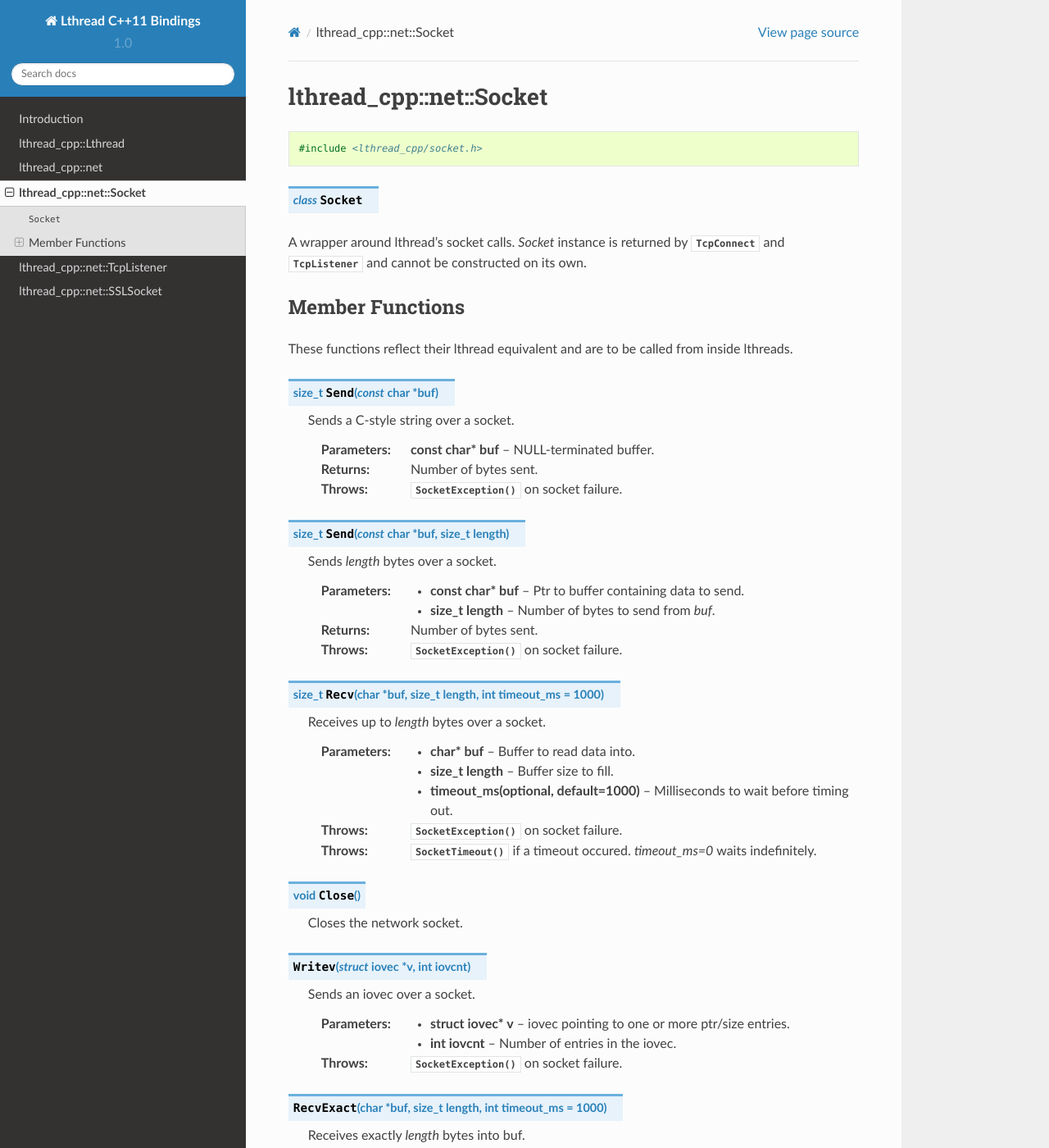
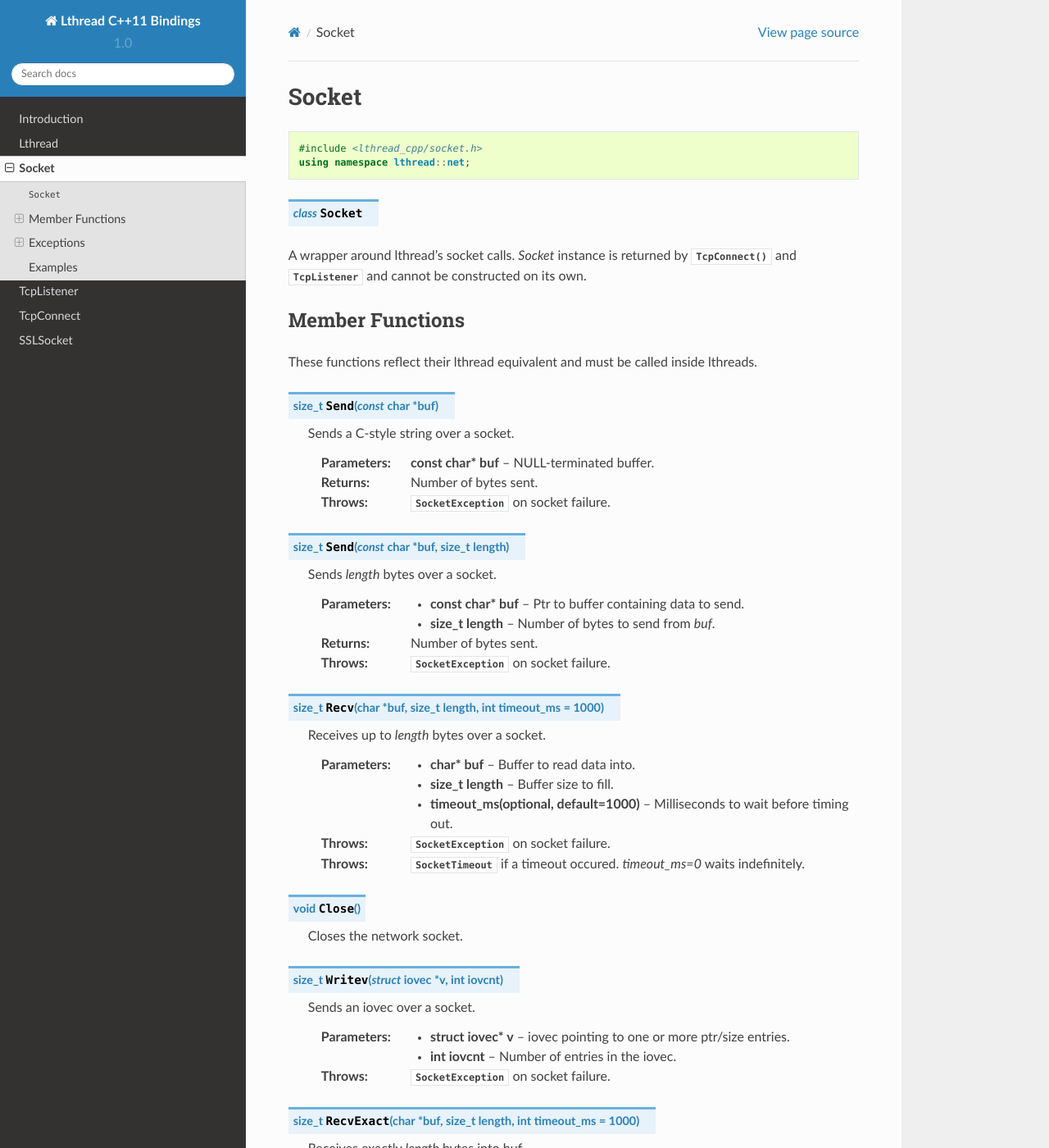
Before and after one commit to halayli/lthread_cpp, a Sphinx documentation site: the page built from docs/socket.rst, in a window 1280 px wide and 1400 px high. Shown: the whole window at 82% size. Built offline with Sphinx 7.4.7 and the Read the Docs theme 2.0.0, drawn with Linux system fonts in a browser that asks for light colours; some of the changed text lies outside the part shown.

Commit message:
reorg docs

```diff
--- a/docs/index.rst
+++ b/docs/index.rst
@@ -5,9 +5,9 @@
 
     intro
     lthread
-    net_functions
     socket
     listener
+    tcp_connect
     ssl
 
 .. _feature-docs:
--- a/docs/socket.rst
+++ b/docs/socket.rst
@@ -1,21 +1,19 @@
-lthread_cpp::net::Socket
-========================
+Socket
+======
 
 .. code-block:: cpp
 
     #include <lthread_cpp/socket.h>
-
-
-.. cpp:namespace:: lthread_cpp
+    using namespace lthread::net;
 
 .. cpp:class:: Socket
 
-A wrapper around lthread's socket calls. `Socket` instance is returned by :cpp:class:`TcpConnect` and :cpp:class:`TcpListener` and cannot be constructed on its own.
+A wrapper around lthread's socket calls. `Socket` instance is returned by :cpp:func:`TcpConnect` and :cpp:class:`TcpListener` and cannot be constructed on its own.
 
 Member Functions
 ----------------
 
-These functions reflect their lthread equivalent and are to be called from inside lthreads.
+These functions reflect their lthread equivalent and must be called inside lthreads.
 
 .. cpp:function:: size_t Send(const char* buf)
 
@@ -24,7 +22,7 @@
     :param const char* buf: NULL-terminated buffer.
 
     :return: Number of bytes sent.
-    :throws: :cpp:class:`SocketException()` on socket failure.
+    :throws: :cpp:class:`SocketException` on socket failure.
 
 .. cpp:function:: size_t Send(const char* buf, size_t length)
 
@@ -34,7 +32,7 @@
     :param size_t length: Number of bytes to send from `buf`.
 
     :return: Number of bytes sent.
-    :throws: :cpp:class:`SocketException()` on socket failure.
+    :throws: :cpp:class:`SocketException` on socket failure.
 
 .. cpp:function:: size_t Recv(char* buf, size_t length, int timeout_ms=1000)
 
@@ -44,23 +42,23 @@
     :param size_t length: Buffer size to fill.
     :param timeout_ms(optional, default=1000): Milliseconds to wait before timing out.
 
-    :throws: :cpp:class:`SocketException()` on socket failure.
-    :throws: :cpp:class:`SocketTimeout()` if a timeout occured. `timeout_ms=0` waits indefinitely.
+    :throws: :cpp:class:`SocketException` on socket failure.
+    :throws: :cpp:class:`SocketTimeout` if a timeout occured. `timeout_ms=0` waits indefinitely.
 
 .. cpp:function:: void Close()
 
     Closes the network socket.
 
-.. cpp:function:: Writev(struct iovec* v, int iovcnt)
+.. cpp:function:: size_t Writev(struct iovec* v, int iovcnt)
 
     Sends an iovec over a socket.
 
     :param struct iovec* v: iovec pointing to one or more ptr/size entries.
     :param int iovcnt: Number of entries in the iovec.
 
-    :throws: :cpp:class:`SocketException()` on socket failure.
+    :throws: :cpp:class:`SocketException` on socket failure.
 
-.. cpp:function:: RecvExact(char* buf, size_t length, int timeout_ms=1000)
+.. cpp:function:: size_t RecvExact(char* buf, size_t length, int timeout_ms=1000)
 
     Receives exactly `length` bytes into buf.
 
@@ -95,7 +93,7 @@
 
 .. cpp:function:: int fd() const
 
-    Returns the fd wrapped in the :cpp:class:`Socket()` instance.
+    Returns the fd wrapped in the :cpp:class:`Socket` instance.
 
 .. cpp:function:: std::string Ip() const
 
@@ -111,9 +109,31 @@
 
     Moves a socket from one instance to another.
 
+
 .. note:: Socket objects are movable but not copyable.
 
+Exceptions
+----------
+
+SocketTimeout
+^^^^^^^^^^^^^
+.. cpp:class:: SocketTimeout
+
+    Empty class raised on socket timeout operations.
+
+SocketException
+^^^^^^^^^^^^^^^
+.. cpp:class:: SocketException
+
+    Inherits std::exception(), raised on socket errors.
+
+Examples
+--------
+
 .. code-block:: cpp
+
+    using namespace lthread;
+    using namespace lthread::net;
 
     void Run()
     {
--- a/docs/net_functions.rst
+++ b/docs/tcp_connect.rst
@@ -1,17 +1,10 @@
-lthread_cpp::net
-================
+TcpConnect
+==========
 
 .. code-block:: cpp
 
     #include <lthread_cpp/socket.h>
 
-.. cpp:namespace:: lthread_cpp::net
-
-Functions & Exceptions
-----------------------
-
-TcpConnect
-^^^^^^^^^^
 .. cpp:function:: Socket TcpConnect(const std::string& host_or_ip, short port, int timeout_ms=1000)
 
     Connects to a remote host.
@@ -20,6 +13,6 @@
     :param short port: Tcp port.
     :param int timeout_ms(1000): Milliseconds to wait connecting.
 
-    :return: :cpp:class:`Socket()` for the new connection
+    :return: :cpp:class:`Socket` for the new connection
 
-    :throws: :cpp:class:`SocketException()` on socket failure.
+    :throws: :cpp:class:`SocketException` on socket failure.
```
Also changed, not shown: other parts of docs/socket.rst (+8 -8 lines), docs/listener.rst (+20 -22 lines), docs/lthread.rst (+14 -2 lines), docs/ssl.rst (+48 -33 lines).
